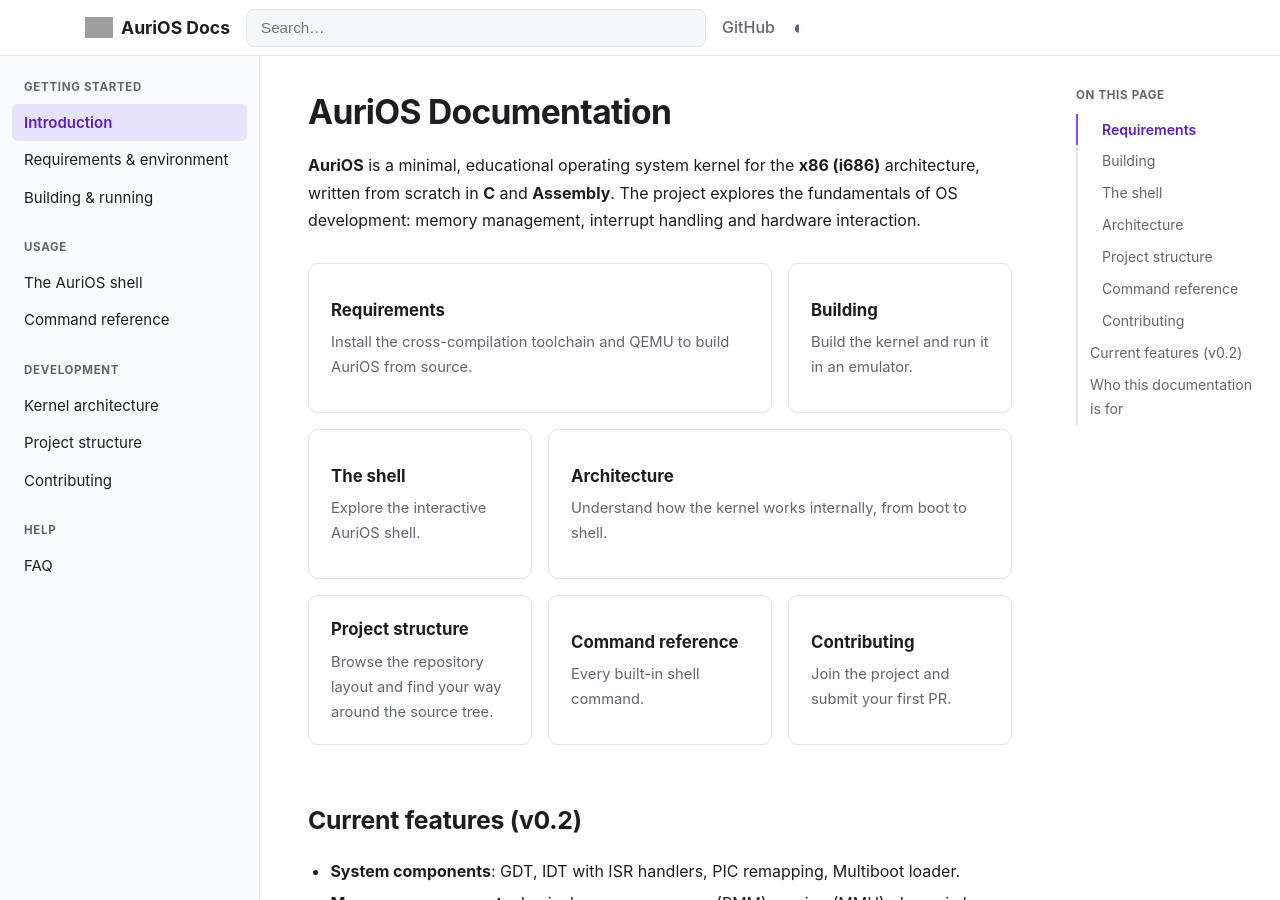
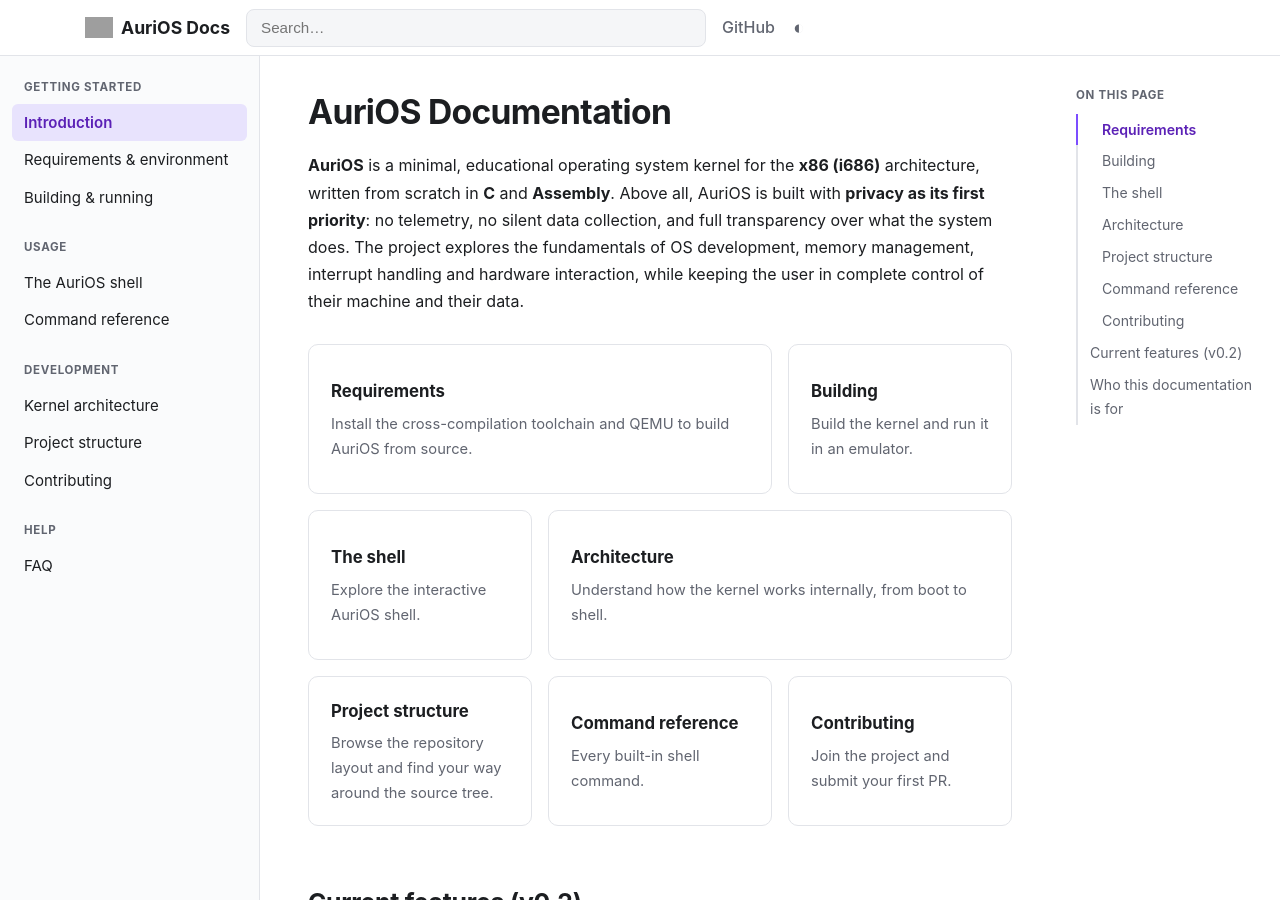
Before and after one commit to im-nymii/aurios-webdocs, a Jekyll site: the page built from _docs/index.md, in a window 1280 px wide and 900 px high. Built offline with Jekyll 4.4.1, drawn with Linux system fonts in a browser that asks for light colours; grey boxes are pictures that could not be loaded.

Commit message:
edit: index.md

```diff
--- a/_docs/index.md
+++ b/_docs/index.md
@@ -4,9 +4,12 @@ permalink: /
 ---
 
 **AuriOS** is a minimal, educational operating system kernel for the **x86
-(i686)** architecture, written from scratch in **C** and **Assembly**. The
-project explores the fundamentals of OS development: memory management,
-interrupt handling and hardware interaction.
+(i686)** architecture, written from scratch in **C** and **Assembly**. Above
+all, AuriOS is built with **privacy as its first priority**: no telemetry, no
+silent data collection, and full transparency over what the system does. The
+project explores the fundamentals of OS development, memory management,
+interrupt handling and hardware interaction, while keeping the user in
+complete control of their machine and their data.
 
 <div class="bento">
   <a class="card card--wide" href="{{ '/installation/' | relative_url }}">
```
